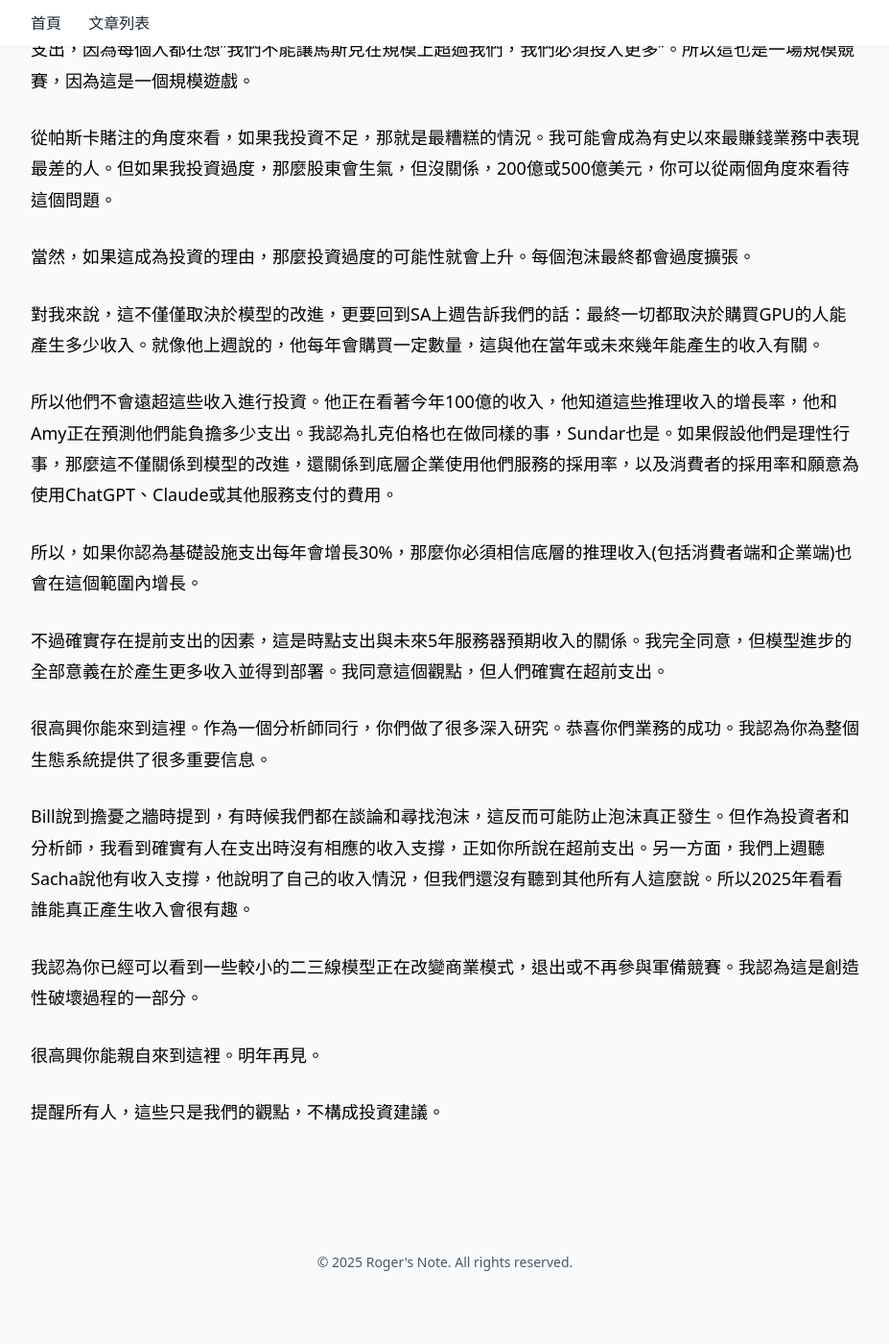
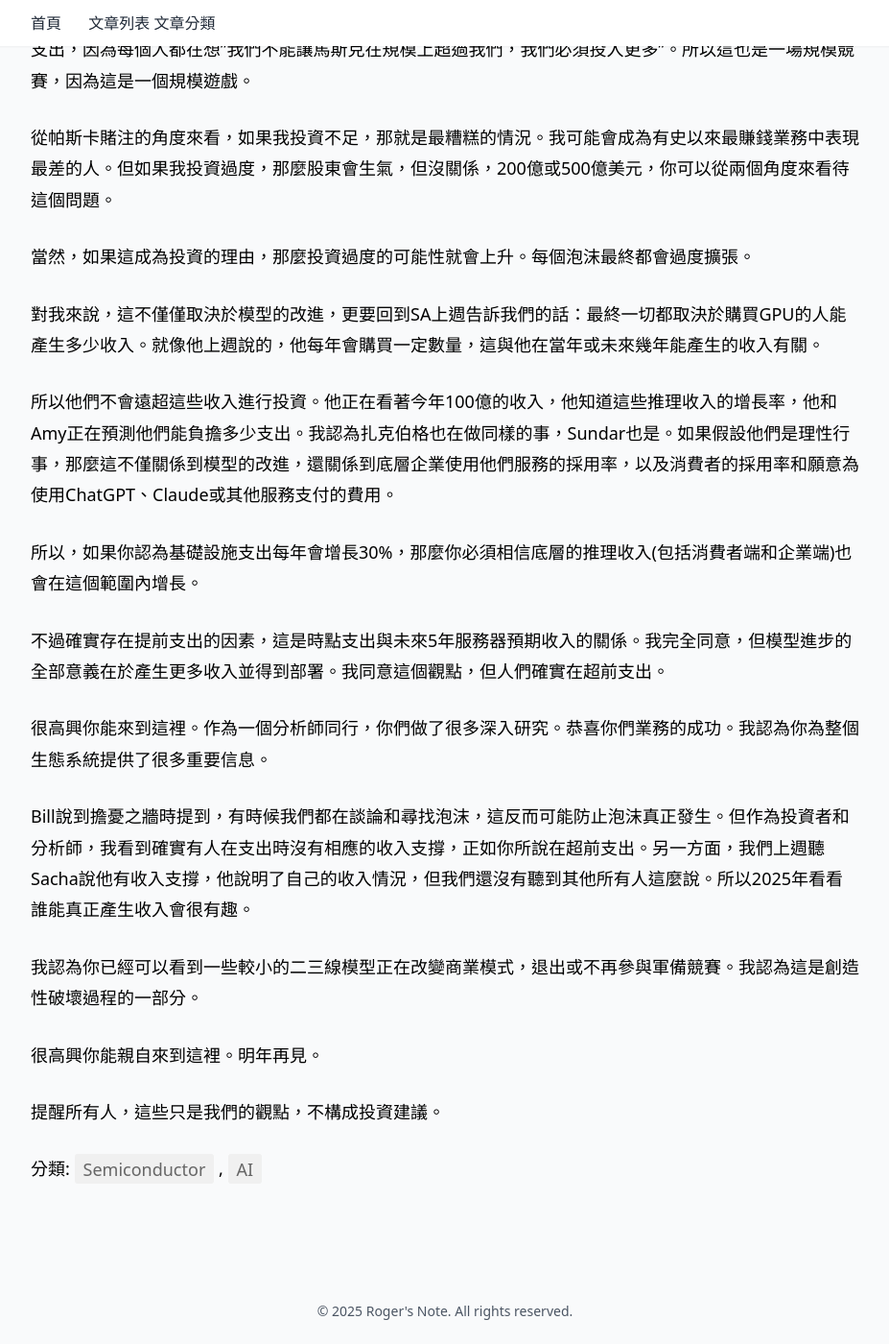
Before and after one commit to bear0103papa/Roger-s-Note, a Jekyll site: the page built from docs/_posts/2024-12-13-AI-Semiconductor-Landscape.md, in a window 1280 px wide and 1400 px high, scrolled down 22793 px. Shown: the whole window at 96% size, without its empty margins (176-1103 px from the left). Built offline with Jekyll 4.4.1, drawn with Linux system fonts in a browser that asks for light colours; nearby versions of some CDN libraries; before the commit the page ends 24142 px from its top, so only the background shows below that.

Commit message:
增加文章Shuan

```diff
--- a/docs/_layouts/default.html
+++ b/docs/_layouts/default.html
@@ -12,6 +12,7 @@
         <nav class="max-w-4xl mx-auto px-4 py-3">
             <a href="{{ '/' | relative_url }}" class="text-gray-800 dark:text-gray-200 hover:text-gray-600 dark:hover:text-gray-400 mr-6">首頁</a>
             <a href="{{ '/archive' | relative_url }}" class="text-gray-800 dark:text-gray-200 hover:text-gray-600 dark:hover:text-gray-400">文章列表</a>
+            <a href="{{ '/categories' | relative_url }}" class="text-gray-800 dark:text-gray-200 hover:text-gray-600 dark:hover:text-gray-400">文章分類</a>
         </nav>
     </header>
 
--- a/docs/_posts/2024-12-13-AI-Semiconductor-Landscape.md
+++ b/docs/_posts/2024-12-13-AI-Semiconductor-Landscape.md
@@ -372,3 +372,13 @@ Bill說到擔憂之牆時提到，有時候我們都在談論和尋找泡沫，
 很高興你能親自來到這裡。明年再見。
 
 提醒所有人，這些只是我們的觀點，不構成投資建議。
+
+{% if page.categories %}
+<div class="categories">
+  分類:
+  {% for category in page.categories %}
+    <a href="{{ site.baseurl }}/categories#{{ category }}">{{ category }}</a>
+    {% unless forloop.last %},{% endunless %}
+  {% endfor %}
+</div>
+{% endif %}
--- a/docs/assets/css/style.css
+++ b/docs/assets/css/style.css
@@ -56,3 +56,19 @@ code {
     text-decoration: underline;
   }
 }
+
+.categories {
+  margin: 1em 0;
+}
+
+.categories a {
+  color: #666;
+  text-decoration: none;
+  padding: 0.2em 0.5em;
+  border-radius: 3px;
+  background: #f0f0f0;
+}
+
+.categories a:hover {
+  background: #e0e0e0;
+}
```
Also changed, not shown: categories.md (added, +16 -0 lines).
